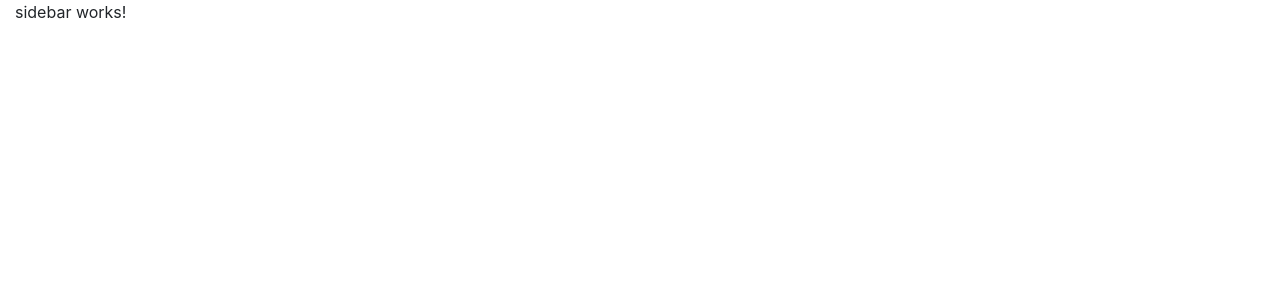
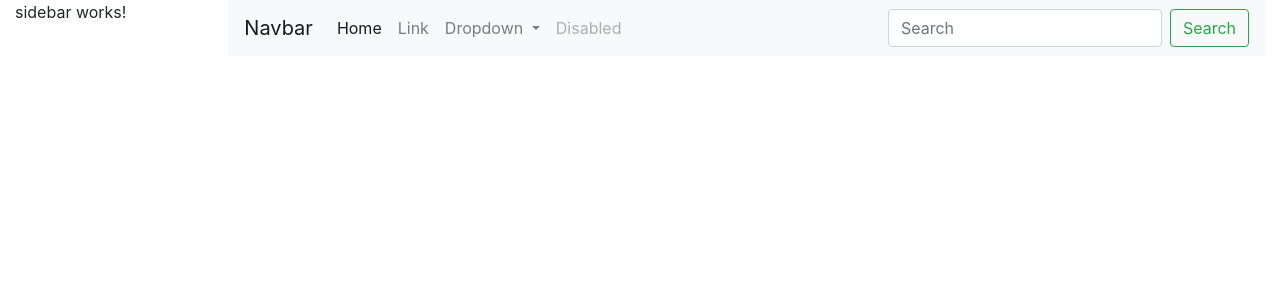
Before and after one commit to shailendrakawadkar/home-page-module-learning, an Angular app: page / in a window 1280 px wide. Shown: the top 300 px of the page. Built offline with nearby package versions, Linux system fonts and the light colour scheme.

Commit message:
Update navbar.component.html
added nav design

```diff
--- a/src/app/nav-side/navbar/navbar.component.html
+++ b/src/app/nav-side/navbar/navbar.component.html
@@ -0,0 +1,35 @@
+<nav class="navbar navbar-expand-lg navbar-light bg-light">
+    <a class="navbar-brand" href="#">Navbar</a>
+    <button class="navbar-toggler" type="button" data-toggle="collapse" data-target="#navbarSupportedContent" aria-controls="navbarSupportedContent" aria-expanded="false" aria-label="Toggle navigation">
+      <span class="navbar-toggler-icon"></span>
+    </button>
+
+    <div class="collapse navbar-collapse" id="navbarSupportedContent">
+        <ul class="navbar-nav mr-auto">
+            <li class="nav-item active">
+                <a class="nav-link" href="#">Home <span class="sr-only">(current)</span></a>
+            </li>
+            <li class="nav-item">
+                <a class="nav-link" href="#">Link</a>
+            </li>
+            <li class="nav-item dropdown">
+                <a class="nav-link dropdown-toggle" href="#" id="navbarDropdown" role="button" data-toggle="dropdown" aria-haspopup="true" aria-expanded="false">
+            Dropdown
+          </a>
+                <div class="dropdown-menu" aria-labelledby="navbarDropdown">
+                    <a class="dropdown-item" href="#">Action</a>
+                    <a class="dropdown-item" href="#">Another action</a>
+                    <div class="dropdown-divider"></div>
+                    <a class="dropdown-item" href="#">Something else here</a>
+                </div>
+            </li>
+            <li class="nav-item">
+                <a class="nav-link disabled" href="#">Disabled</a>
+            </li>
+        </ul>
+        <form class="form-inline my-2 my-lg-0">
+            <input class="form-control mr-sm-2" type="search" placeholder="Search" aria-label="Search">
+            <button class="btn btn-outline-success my-2 my-sm-0" type="submit">Search</button>
+        </form>
+    </div>
+</nav>
```
